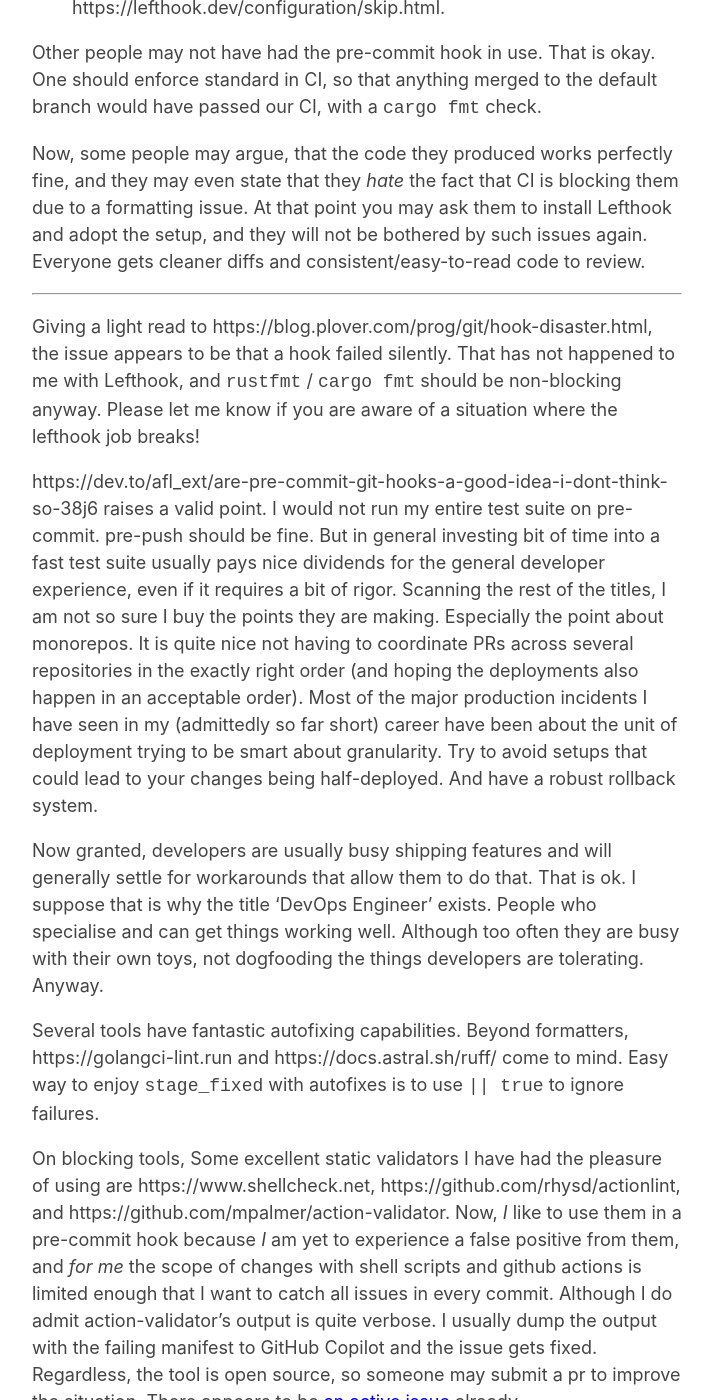
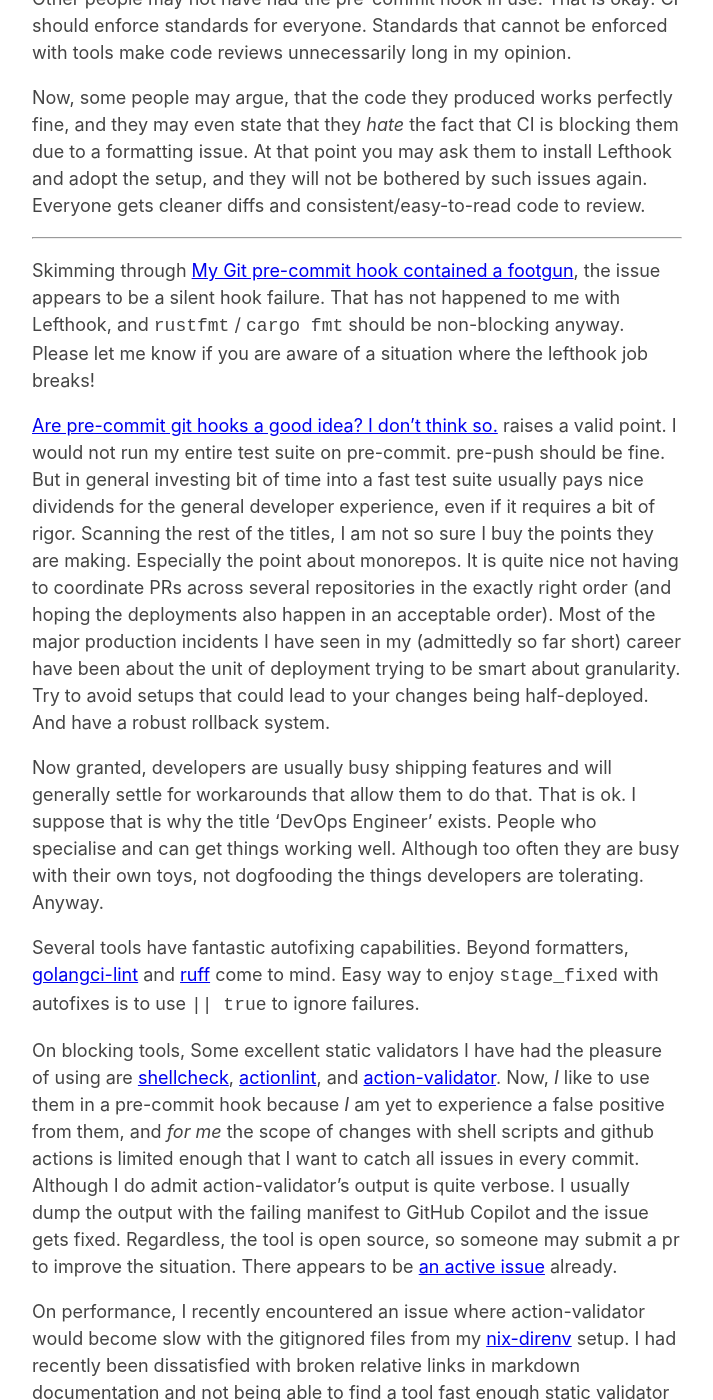
Before and after one commit to anttiharju/anttiharju.github.io, a Jekyll site: the page built from a/1.md, in a window 1280 px wide and 1400 px high, scrolled down 2807 px. Shown: the whole window, without its empty margins (283-996 px from the left). Built offline with Jekyll 4.4.1, drawn with Linux system fonts in a browser that asks for light colours; our own code applies the rules of GitHub Pages for plain Markdown files; the repository's description, which GitHub fills in, is left out; some of the changed text lies outside the part shown.

Commit message:
Fix links

```diff
--- a/a/1.md
+++ b/a/1.md
@@ -4,9 +4,9 @@
 
 `2025-12-28` - `git` `workflows` `devtools`
 
-In response to https://jyn.dev/pre-commit-hooks-are-fundamentally-broken/.
+In response to [pre-commit hooks are fundamentally broken](https://jyn.dev/pre-commit-hooks-are-fundamentally-broken/).
 
-I use https://lefthook.dev in my own projects and it has saved me a ton of time.
+I use [Lefthook](https://lefthook.dev) in my own projects and it has saved me a ton of time.
 
 Let's start a new Rust project.
 
@@ -108,31 +108,31 @@
 Easy peasy lemon squeezy!
 
 1. Our pre-commit works fine.
-2. It appears to not have ran on this rebase. I am uncertain of the exact details, but there appears to be a documentation entry stating one can explicitly skip rebases with `skip: rebase`, see https://lefthook.dev/configuration/skip.html.
+2. It appears to not have ran on this rebase. I am uncertain of the exact details, but there appears to be a documentation entry stating one can explicitly skip rebases with `skip: rebase`, see ['skip' in Lefthook documentation](https://lefthook.dev/configuration/skip.html).
 
-Other people may not have had the pre-commit hook in use. That is okay. One should enforce standard in CI, so that anything merged to the default branch would have passed our CI, with a `cargo fmt` check.
+Other people may not have had the pre-commit hook in use. That is okay. CI should enforce standards for everyone. Standards that cannot be enforced with tools make code reviews unnecessarily long in my opinion.
 
 Now, some people may argue, that the code they produced works perfectly fine, and they may even state that they _hate_ the fact that CI is blocking them due to a formatting issue. At that point you may ask them to install Lefthook and adopt the setup, and they will not be bothered by such issues again. Everyone gets cleaner diffs and consistent/easy-to-read code to review.
 
 ---
 
-Giving a light read to https://blog.plover.com/prog/git/hook-disaster.html, the issue appears to be that a hook failed silently. That has not happened to me with Lefthook, and `rustfmt` / `cargo fmt` should be non-blocking anyway. Please let me know if you are aware of a situation where the lefthook job breaks!
+Skimming through [My Git pre-commit hook contained a footgun](https://blog.plover.com/prog/git/hook-disaster.html), the issue appears to be a silent hook failure. That has not happened to me with Lefthook, and `rustfmt` / `cargo fmt` should be non-blocking anyway. Please let me know if you are aware of a situation where the lefthook job breaks!
 
-https://dev.to/afl_ext/are-pre-commit-git-hooks-a-good-idea-i-dont-think-so-38j6 raises a valid point. I would not run my entire test suite on pre-commit. pre-push should be fine. But in general investing bit of time into a fast test suite usually pays nice dividends for the general developer experience, even if it requires a bit of rigor. Scanning the rest of the titles, I am not so sure I buy the points they are making. Especially the point about monorepos. It is quite nice not having to coordinate PRs across several repositories in the exactly right order (and hoping the deployments also happen in an acceptable order). Most of the major production incidents I have seen in my (admittedly so far short) career have been about the unit of deployment trying to be smart about granularity. Try to avoid setups that could lead to your changes being half-deployed. And have a robust rollback system.
+[Are pre-commit git hooks a good idea? I don't think so.](https://dev.to/afl_ext/are-pre-commit-git-hooks-a-good-idea-i-dont-think-so-38j6) raises a valid point. I would not run my entire test suite on pre-commit. pre-push should be fine. But in general investing bit of time into a fast test suite usually pays nice dividends for the general developer experience, even if it requires a bit of rigor. Scanning the rest of the titles, I am not so sure I buy the points they are making. Especially the point about monorepos. It is quite nice not having to coordinate PRs across several repositories in the exactly right order (and hoping the deployments also happen in an acceptable order). Most of the major production incidents I have seen in my (admittedly so far short) career have been about the unit of deployment trying to be smart about granularity. Try to avoid setups that could lead to your changes being half-deployed. And have a robust rollback system.
 
 Now granted, developers are usually busy shipping features and will generally settle for workarounds that allow them to do that. That is ok. I suppose that is why the title 'DevOps Engineer' exists. People who specialise and can get things working well. Although too often they are busy with their own toys, not dogfooding the things developers are tolerating. Anyway.
 
-Several tools have fantastic autofixing capabilities. Beyond formatters, https://golangci-lint.run and https://docs.astral.sh/ruff/ come to mind. Easy way to enjoy `stage_fixed` with autofixes is to use `|| true` to ignore failures.
+Several tools have fantastic autofixing capabilities. Beyond formatters, [golangci-lint](https://golangci-lint.run) and [ruff](https://docs.astral.sh/ruff/) come to mind. Easy way to enjoy `stage_fixed` with autofixes is to use `|| true` to ignore failures.
 
-On blocking tools, Some excellent static validators I have had the pleasure of using are https://www.shellcheck.net, https://github.com/rhysd/actionlint, and https://github.com/mpalmer/action-validator. Now, _I_ like to use them in a pre-commit hook because _I_ am yet to experience a false positive from them, and _for me_ the scope of changes with shell scripts and github actions is limited enough that I want to catch all issues in every commit. Although I do admit action-validator's output is quite verbose. I usually dump the output with the failing manifest to GitHub Copilot and the issue gets fixed. Regardless, the tool is open source, so someone may submit a pr to improve the situation. There appears to be [an active issue](https://github.com/mpalmer/action-validator/issues/102) already.
+On blocking tools, Some excellent static validators I have had the pleasure of using are [shellcheck](https://www.shellcheck.net), [actionlint](https://github.com/rhysd/actionlint), and [action-validator](https://github.com/mpalmer/action-validator). Now, _I_ like to use them in a pre-commit hook because _I_ am yet to experience a false positive from them, and _for me_ the scope of changes with shell scripts and github actions is limited enough that I want to catch all issues in every commit. Although I do admit action-validator's output is quite verbose. I usually dump the output with the failing manifest to GitHub Copilot and the issue gets fixed. Regardless, the tool is open source, so someone may submit a pr to improve the situation. There appears to be [an active issue](https://github.com/mpalmer/action-validator/issues/102) already.
 
-On performance, I recently encountered an issue where action-validator would become slow with the gitignored files from my [nix-direnv](https://github.com/nix-community/nix-direnv) setup. I had recently been dissatisfied with broken relative links in markdown documentation and not being able to find a tool fast enough static validator to catch broken ones, so I built https://github.com/anttiharju/relcheck to do exactly that. And to my pleasure, the same trick of using `git ls-files` worked quite well with action-validator! In one scenario the (as of writing unmerged) https://github.com/mpalmer/action-validator/pull/113 ended up yielding a 66x performance improvement. It is a pretty great feeling to achieve that in a Rust project, which presumably should already be quite performant.
+On performance, I recently encountered an issue where action-validator would become slow with the gitignored files from my [nix-direnv](https://github.com/nix-community/nix-direnv) setup. I had recently been dissatisfied with broken relative links in markdown documentation and not being able to find a tool fast enough static validator to catch broken ones, so I built [relcheck](https://github.com/anttiharju/relcheck) to do exactly that. And to my pleasure, the same trick of using `git ls-files` worked quite well with action-validator! In one scenario the (as of writing unmerged) [Replace glob with compare-changes #113](https://github.com/mpalmer/action-validator/pull/113) ended up yielding a 66x performance improvement. It is a pretty great feeling to achieve that in a Rust project, which presumably should already be quite performant.
 
 I would love to receive an elaboration on the
 
 > Don't get me started on pre-commit hooks that try to add things to the commit you're about to make.
 
-because I suppose that is what I have advocated for. Is the issue home-cooked scripting? Opt for simple Lefthook jobs. I do see the [3](https://jyn.dev/pre-commit-hooks-are-fundamentally-broken/#fn-lint-staged) reference, but I suppose if the job is a non-blocking one I am afraid I do not quite follow what the issue is.
+because I suppose that is what I have advocated for. Does the issue stem from a home-cooked script? Opt for simple Lefthook jobs. I can see the [3](https://jyn.dev/pre-commit-hooks-are-fundamentally-broken/#fn-lint-staged) reference, but I suppose if the job is a non-blocking one I am afraid I do not follow what the issue is.
 
 Regarding
 
@@ -142,12 +142,12 @@
 
 So write your pre-commit hooks as Lefthook jobs! They have saved me a lot of time with
 
-- https://github.com/anttiharju/relcheck
-- https://github.com/anttiharju/compare-changes (https://github.com/anttiharju/compare-changes-action)
-- https://github.com/anttiharju/find-changes-action
-- https://github.com/anttiharju/actions
-- https://github.com/anttiharju/vmatch
+- [https://github.com/anttiharju/relcheck](https://github.com/anttiharju/relcheck)
+- [https://github.com/anttiharju/compare-changes](https://github.com/anttiharju/compare-changes) ([https://github.com/anttiharju/compare-changes-action](https://github.com/anttiharju/compare-changes-action))
+- [https://github.com/anttiharju/find-changes-action](https://github.com/anttiharju/find-changes-action)
+- [https://github.com/anttiharju/actions](https://github.com/anttiharju/actions)
+- [https://github.com/anttiharju/vmatch](https://github.com/anttiharju/vmatch)
 
-I am still iterating on the peak performance™ setup that I try to distill to https://github.com/anttiharju/go-starter and https://github.com/anttiharju/rust-starter, but thought to write this article already since people appear to be unaware of Lefthook.
+I am still iterating on the peak performance™ setup that I try to distill to [go-starter](https://github.com/anttiharju/go-starter) and [rust-starter](https://github.com/anttiharju/rust-starter), but thought to write this article already since people appear to be unaware of Lefthook.
 
-But it would be a pleasure to see people pick up https://github.com/anttiharju/relcheck for robust relative markdown links and https://github.com/anttiharju/find-changes-action with https://github.com/anttiharju/compare-changes-action for monorepo setups.
+But it would be a pleasure to see people pick up [relcheck](https://github.com/anttiharju/relcheck) for robust relative markdown links and [find-changes-action](https://github.com/anttiharju/find-changes-action) with [compare-changes-action](https://github.com/anttiharju/compare-changes-action) for monorepo setups.
```
